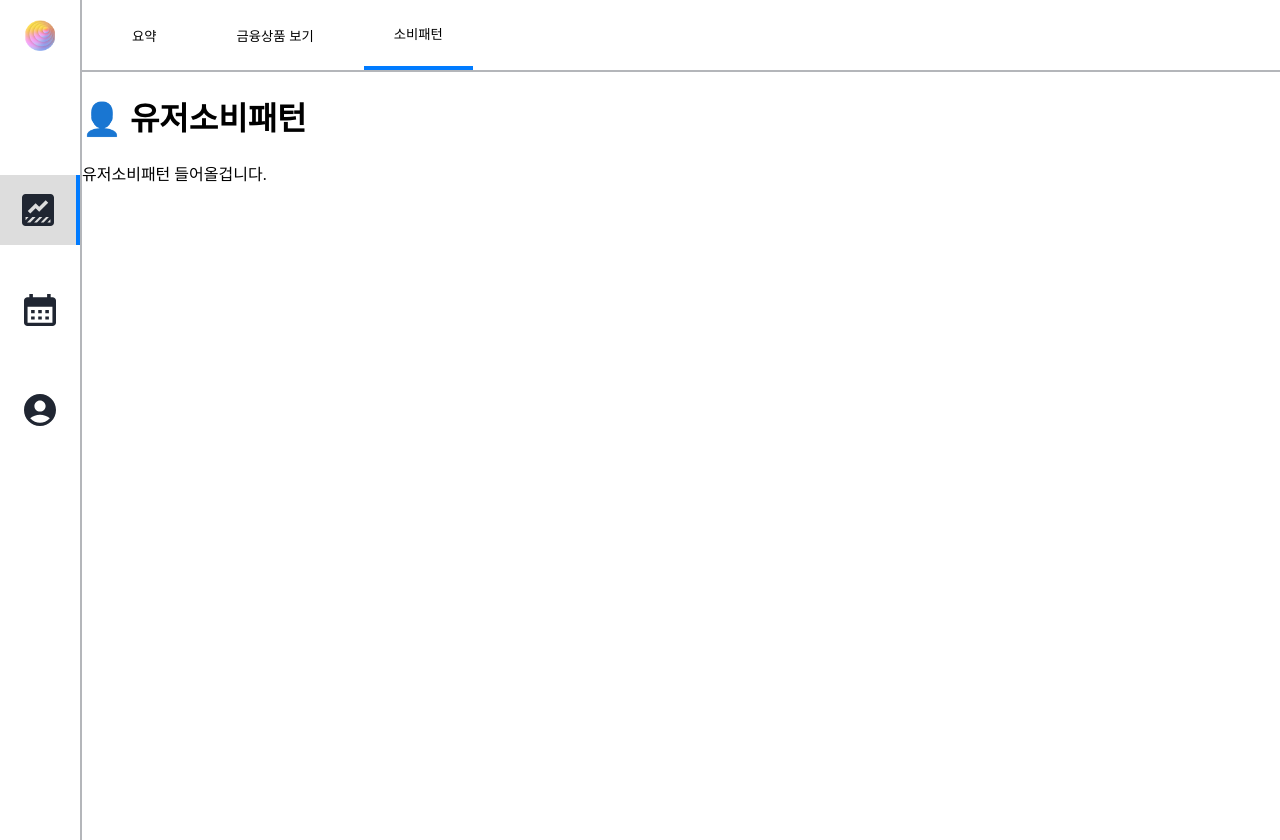
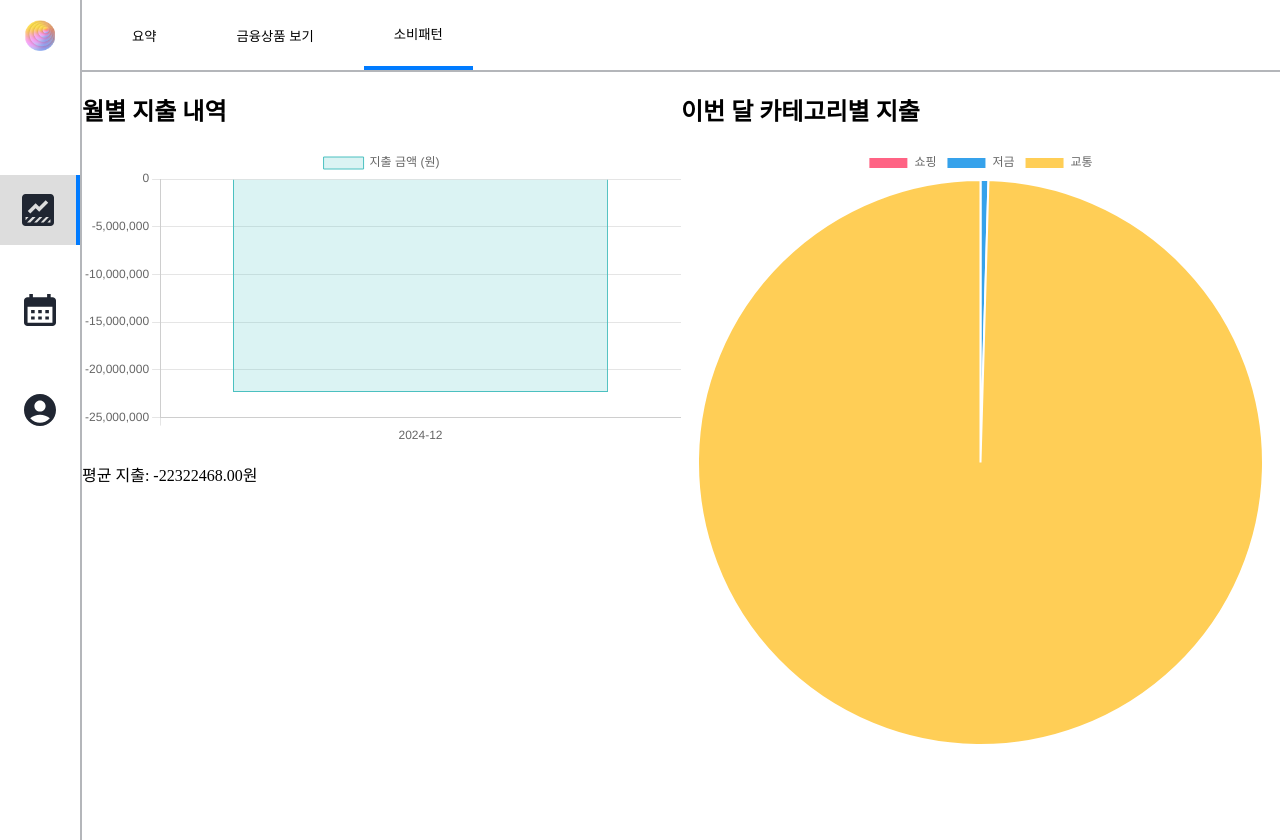
Before and after one commit to Nangzu/stsproject, a React (Create React App) app in the folder front/: page /main/chart/patterns in a window 1280 px wide. Shown: the top 840 px of the page. Built offline with nearby package versions, Linux system fonts and the light colour scheme; data requests are answered from the project's data file; a web font is replaced by a local one.

Commit message:
feat: 상태관리 zustand사용하기, scoreGraph 재활용가능하게 수정,

```diff
--- a/front/db.json
+++ b/front/db.json
@@ -96,16 +96,6 @@
       "date": "2024-12-11"
     },
     {
-      "id": "6b9e",
-      "type": "지출",
-      "amount": -555555555,
-      "category": "교통",
-      "memo": "21",
-      "saved": true,
-      "name": "지출: 5억 5555만원",
-      "date": "2024-12-11"
-    },
-    {
       "id": "aff3",
       "type": "수입",
       "amount": 123,
@@ -176,16 +166,6 @@
       "date": "2024-12-11"
     },
     {
-      "id": "d4a1",
-      "type": "수입",
-      "amount": 10000,
-      "category": "교통",
-      "memo": "123",
-      "saved": true,
-      "name": "수입: 1만원",
-      "date": "2024-12-11"
-    },
-    {
       "id": "f802",
       "type": "수입",
       "amount": 5000,
@@ -194,6 +174,46 @@
       "saved": true,
       "name": "수입: 5000원",
       "date": "2024-12-11"
+    },
+    {
+      "id": "b4ee",
+      "type": "수입",
+      "amount": 44,
+      "category": "저금",
+      "memo": "123",
+      "saved": true,
+      "name": "수입: 44원",
+      "date": "2024-12-08"
+    },
+    {
+      "id": "dd37",
+      "type": "수입",
+      "amount": 500,
+      "category": "교통",
+      "memo": "123",
+      "saved": true,
+      "name": "수입: 500원",
+      "date": "2024-12-08"
+    },
+    {
+      "id": "16b7",
+      "type": "지출",
+      "amount": -100000,
+      "category": "저금",
+      "memo": "123",
+      "saved": true,
+      "name": "지출: 10만원",
+      "date": "2024-12-08"
+    },
+    {
+      "id": "5e37",
+      "type": "지출",
+      "amount": -22222222,
+      "category": "교통",
+      "memo": "3",
+      "saved": true,
+      "name": "지출: 2222만원",
+      "date": "2024-12-08"
     }
   ]
 }
--- a/front/package.json
+++ b/front/package.json
@@ -8,13 +8,16 @@
     "@testing-library/user-event": "^13.5.0",
     "axios": "^1.7.7",
     "chart.js": "^4.4.7",
+    "create": "^0.0.0",
     "http-proxy-middleware": "^3.0.3",
     "react": "^18.3.1",
+    "react-chartjs-2": "^5.2.0",
     "react-dom": "^18.3.1",
     "react-icons": "^5.4.0",
     "react-router-dom": "^6.28.0",
     "react-scripts": "5.0.1",
-    "web-vitals": "^2.1.4"
+    "web-vitals": "^2.1.4",
+    "zustand": "^5.0.2"
   },
   "scripts": {
     "start": "set PORT = 3002 && react-scripts start",
--- a/front/src/pages/Calendar.jsx
+++ b/front/src/pages/Calendar.jsx
@@ -2,37 +2,50 @@ import React, { useState, useEffect } from "react";
 import axios from "axios";
 import "../css/calendar.css";
 import {IoIosArrowBack, IoIosArrowForward} from "react-icons/io";
+import useFinanceStore from "../store/financeStore";
 
 
 const CalendarPage = () => {
     const [year, setYear] = useState(new Date().getFullYear());
     const [month, setMonth] = useState(new Date().getMonth() + 1);
-    const [transactions, setTransactions] = useState([]);
     const [selectedDate, setSelectedDate] = useState(null);
     const [detailsByDate, setDetailsByDate] = useState({});
     const [expandedDetail, setExpandedDetail] = useState(null); // 상세정보 표시 상태
+    const weekdays = ["일", "월", "화", "수", "목", "금", "토"];
+    const { //zustand 스토어 써보기
+        transactions =[],
+        incomeTotal,
+        expenseTotal,
+        setTransactions,
+        fetchTransactions,
+        addTransaction,
+        updateTransaction,
+        removeTransaction
+    } = useFinanceStore();
 
-    const weekdays = ["일", "월", "화", "수", "목", "금", "토"];
+    //거래내역 가져오기
+    useEffect(() => {
+        fetchTransactions();
+    }, [fetchTransactions]);
 
-    // 현재 월 데이터를 가져오는 함수
+    //가져온 거래내역 날짜로 그룹화
     useEffect(() => {
-        const fetchTransactions = async () => {
-            try {
-                const response = await axios.get(`http://localhost:5000/transactions`);
-                const transactionsData = response.data || [];
-                setTransactions(transactionsData); // calendar 데이터를 저장
-                const details = transactionsData.reduce((acc, transaction) => {
-                    if (!acc[transaction.date]) acc[transaction.date] = [];
-                    acc[transaction.date].push(transaction);
-                    return acc;
-                }, {});
-                setDetailsByDate(details); // 각 날짜별 거래 내역 저장
-            } catch (error) {
-                console.error("거래 내역을 가져오는 중 오류 발생:", error);
-            }
+        const details = transactions.reduce((acc, transaction) => {
+            if (!acc[transaction.date]) acc[transaction.date] = [];
+            acc[transaction.date].push(transaction);
+            return acc;
+        }, {});
+        setDetailsByDate(details);
+    }, [transactions]);
+
+    useEffect(() => {
+        const fetchAndLogTransactions = async () => {
+            await fetchTransactions();
+            console.log("Fetched transactions:", useFinanceStore.getState().transactions);
         };
-        fetchTransactions();
-    }, [year, month]);
+        fetchAndLogTransactions();
+    }, []);
+
 
     //날짜 이동시 수정창 닫기
     useEffect(() => {
@@ -66,11 +79,13 @@ const CalendarPage = () => {
             alert("한 날짜에 10개 이상의 상세정보를 추가할 수 없습니다.");
             return;
         }
+
+        const newDetail = { type: "수입", amount: "", category: "", memo: "", saved: false };
         setDetailsByDate((prevDetails) => ({
             ...prevDetails,
             [selectedDate]: [
                 ...(prevDetails[selectedDate] || []),
-                { type: "수입", amount: "", category: "", memo: "" },
+                newDetail
             ],
         }));
     };
@@ -115,37 +130,29 @@ const CalendarPage = () => {
         }));
 
         try {
-            // 저장된 데이터인지 확인하여 PUT 요청 또는 POST 요청 수행
             if (detail.saved) {
-                // 수정 (PUT 요청)
                 await axios.put(`http://localhost:5000/transactions/${detail.id}`, updatedDetail);
+                updateTransaction(updatedDetail);
             } else {
-                // 새로 저장 (POST 요청)
                 const response = await axios.post("http://localhost:5000/transactions", updatedDetail);
-                updatedDetail.id = response.data.id; // 새로 생성된 ID를 추가
+                updatedDetail.id = response.data.id;
+                addTransaction(updatedDetail);
             }
 
-            alert("저장되었습니다.");
-
-            // 상태 업데이트
             setDetailsByDate((prevDetails) => ({
                 ...prevDetails,
                 [selectedDate]: prevDetails[selectedDate].map((d, i) =>
                     i === index ? { ...updatedDetail, saved: true } : d
-                ),
+                )
             }));
 
-            // 전체 거래 내역 업데이트
-            setTransactions((prevTransactions) => {
-                const filteredTransactions = prevTransactions.filter((t) => t.id !== updatedDetail.id);
-                return [...filteredTransactions, updatedDetail];
-            });
+            alert("저장되었습니다.");
         } catch (error) {
             console.error("저장 중 오류 발생:", error);
             alert("저장에 실패했습니다.");
         }
 
-        setExpandedDetail(null); // 저장 후 토글 닫기
+        setExpandedDetail(null); //저장후 토글닫기
     };
 
     const removeDetail = async (index) => {
@@ -157,16 +164,13 @@ const CalendarPage = () => {
             // DELETE 요청으로 해당 상세정보 삭제
             await axios.delete(`http://localhost:5000/transactions/${detail.id}`);
             alert("삭제되었습니다.");
+            removeTransaction(detail.id);
 
             // 프론트엔드 상태 업데이트
             setDetailsByDate((prevDetails) => ({
                 ...prevDetails,
                 [selectedDate]: prevDetails[selectedDate].filter((_, i) => i !== index),
             }));
-            // 삭제 후 거래 내역 업데이트
-            setTransactions((prevTransactions) =>
-                prevTransactions.filter((transaction) => transaction.id !== detail.id)
-            );
         } catch (error) {
             console.error("삭제 중 오류 발생:", error);
             alert("삭제에 실패했습니다.");
--- a/front/src/pages/UserPattern.jsx
+++ b/front/src/pages/UserPattern.jsx
@@ -1,10 +1,131 @@
+import React, { useEffect } from "react";
+import { Bar, Pie } from "react-chartjs-2";
+import {
+    Chart as ChartJS,
+    CategoryScale,
+    LinearScale,
+    BarElement,
+    Title,
+    Tooltip,
+    Legend,
+    ArcElement,
+} from "chart.js";
+import useFinanceStore from "../store/financeStore";
+
+// Chart.js에 필요한 요소 등록
+ChartJS.register(CategoryScale, LinearScale, BarElement, Title, Tooltip, Legend, ArcElement);
+
 const UserPatternPage = () => {
+    const { transactions, fetchTransactions } = useFinanceStore();
+
+    useEffect(() => {
+        if (transactions.length === 0) {
+            fetchTransactions(); // 거래 내역을 불러옴
+        }
+    }, [transactions, fetchTransactions]);
+
+    // 현재 날짜와 이번 달 계산
+    const currentDate = new Date();
+    const currentYear = currentDate.getFullYear();
+    const currentMonth = (currentDate.getMonth() + 1).toString().padStart(2, "0");
+    const currentMonthString = `${currentYear}-${currentMonth}`;
+
+    // 이번 달 데이터 필터링
+    const currentMonthTransactions = transactions.filter((transaction) =>
+        transaction.date.startsWith(currentMonthString)
+    );
+
+    // 월별 지출 계산
+    const monthlySpending = transactions.reduce((acc, transaction) => {
+        if (transaction.type === "지출") {
+            const transactionDate = new Date(transaction.date);
+            const month = `${transactionDate.getFullYear()}-${(transactionDate.getMonth() + 1)
+                .toString()
+                .padStart(2, "0")}`;
+            acc[month] = (acc[month] || 0) + transaction.amount;
+        }
+        return acc;
+    }, {});
+
+    const monthlySpendingLabels = Object.keys(monthlySpending);
+    const monthlySpendingData = Object.values(monthlySpending);
+
+    // 이번 달 카테고리별 지출 계산
+    const categorySpending = currentMonthTransactions.reduce((acc, transaction) => {
+        if (transaction.type === "지출") {
+            acc[transaction.category] = (acc[transaction.category] || 0) + transaction.amount;
+        }
+        return acc;
+    }, {});
+
+    const categoryLabels = Object.keys(categorySpending);
+    const categoryData = Object.values(categorySpending);
+
     return (
-      <div>
-        <h1>👤 유저소비패턴</h1>
-        <p>유저소비패턴 들어올겁니다.</p>
-      </div>
+        <div style={{ display: "flex", justifyContent: "space-between" }}>
+            {/* 막대그래프 */}
+            <div style={{ width: "50%" }}>
+                <h2>월별 지출 내역</h2>
+                <Bar
+                    data={{
+                        labels: monthlySpendingLabels,
+                        datasets: [
+                            {
+                                label: "지출 금액 (원)",
+                                data: monthlySpendingData,
+                                backgroundColor: "rgba(75, 192, 192, 0.2)",
+                                borderColor: "rgba(75, 192, 192, 1)",
+                                borderWidth: 1,
+                            },
+                        ],
+                    }}
+                    options={{
+                        responsive: true,
+                        plugins: {
+                            legend: { display: true },
+                            tooltip: { enabled: true },
+                        },
+                    }}
+                />
+                <p>
+                    평균 지출:{" "}
+                    {(monthlySpendingData.reduce((acc, cur) => acc + cur, 0) / monthlySpendingLabels.length).toFixed(2)}
+                    원
+                </p>
+            </div>
+
+            {/* 원형그래프 */}
+            <div style={{ width: "50%" }}>
+                <h2>이번 달 카테고리별 지출</h2>
+                <Pie
+                    data={{
+                        labels: categoryLabels,
+                        datasets: [
+                            {
+                                label: "카테고리별 지출",
+                                data: categoryData,
+                                backgroundColor: [
+                                    "#FF6384",
+                                    "#36A2EB",
+                                    "#FFCE56",
+                                    "#4BC0C0",
+                                    "#9966FF",
+                                    "#FF9F40",
+                                ],
+                            },
+                        ],
+                    }}
+                    options={{
+                        responsive: true,
+                        plugins: {
+                            legend: { position: "top" },
+                            tooltip: { enabled: true },
+                        },
+                    }}
+                />
+            </div>
+        </div>
     );
-  };
+};
 
-  export default UserPatternPage;
+export default UserPatternPage;
--- /dev/null
+++ b/front/src/store/financeStore.js
@@ -0,0 +1,33 @@
+import {create} from 'zustand';
+import axios from 'axios';
+
+const useFinanceStore = create((set) => ({
+    transactions: [], // Default value
+    incomeTotal: 0,
+    expenseTotal: 0,
+    fetchTransactions: async () => {
+        try {
+            const response = await
+                axios.get("http://localhost:5000/transactions");
+            set({ transactions: response.data });
+        } catch (error) {
+            console.error("거래정보 불러오기 실패", error);
+        }
+    },
+    addTransaction: (transaction) =>
+        set((state) => ({
+            transactions: [...state.transactions, transaction],
+        })),
+    updateTransaction: (updatedTransaction) =>
+        set((state) => ({
+            transactions: state.transactions.map((t) =>
+                t.id === updatedTransaction.id ? updatedTransaction : t
+            ),
+        })),
+    removeTransaction: (id) =>
+        set((state) => ({
+            transactions: state.transactions.filter((t) => t.id !== id),
+        })),
+}));
+
+export default useFinanceStore;
```
Also changed, not shown: front/src/component/scoreGraph.jsx (+21 -12 lines), front/src/pages/UserScore.jsx (+8 -2 lines), 1 other file (tests, documents, lock files or other folders).
